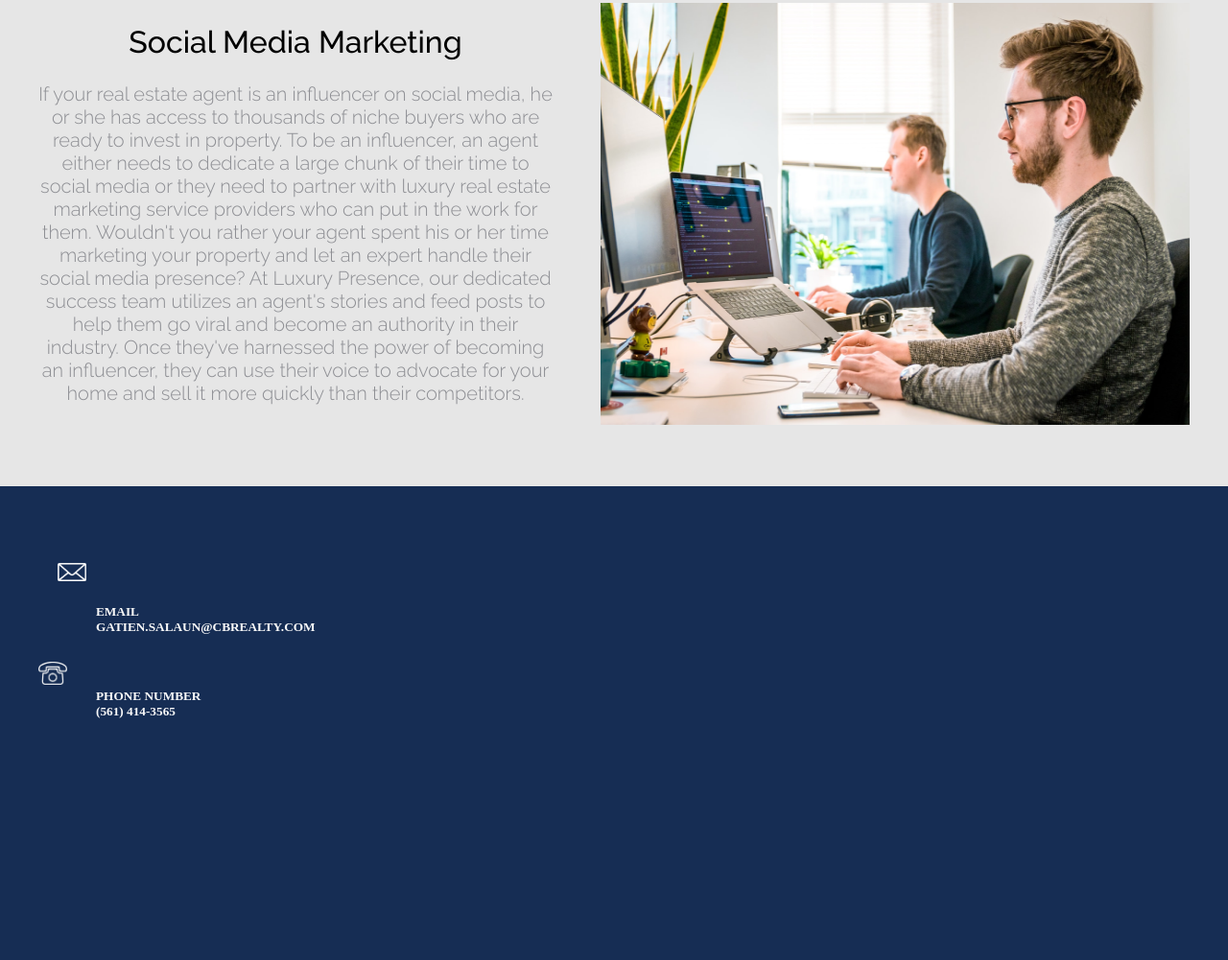
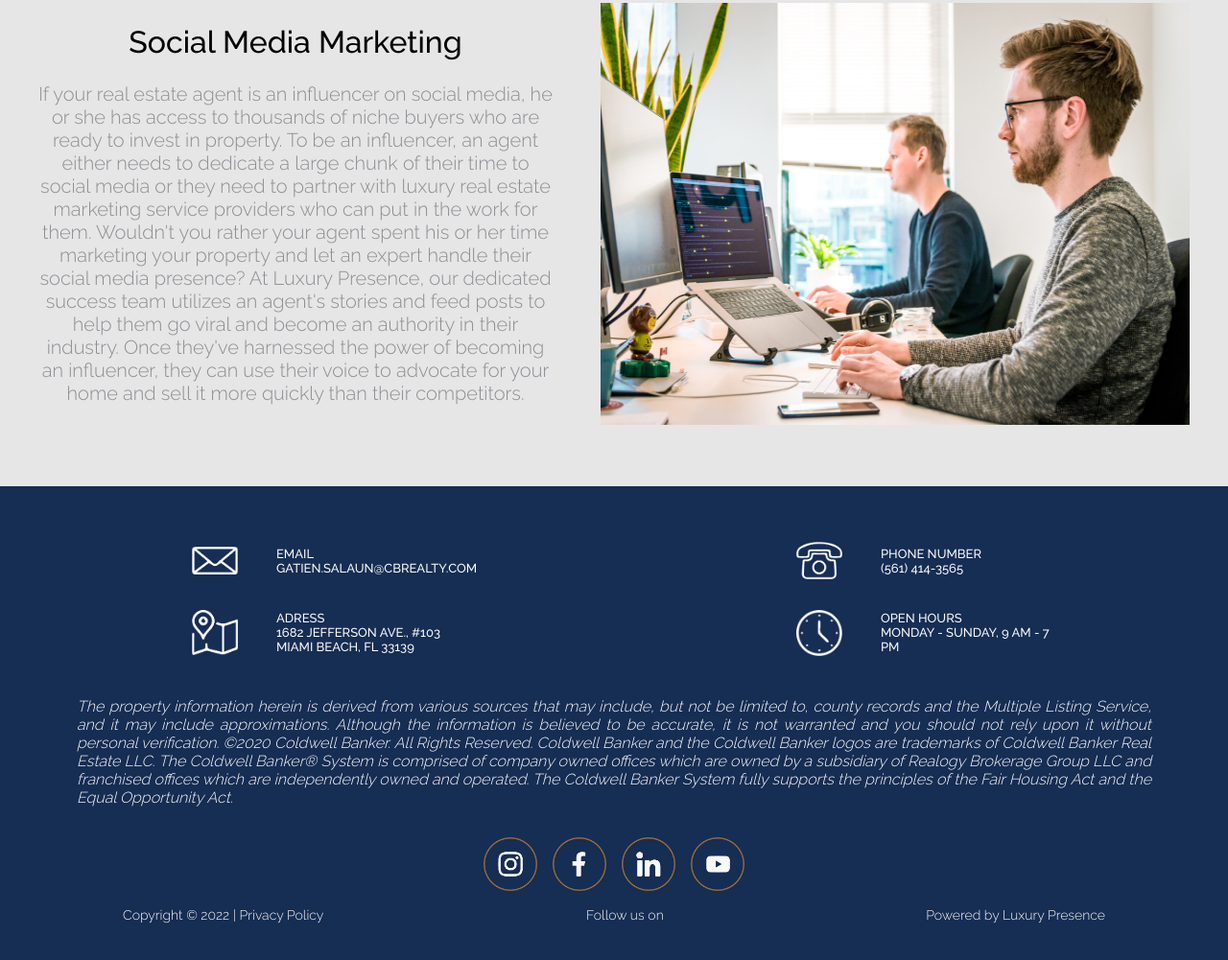
Before and after one commit to MartinSlonimschik/Luxury_Presence-Torre_Assessment, a plain HTML site: page index.html in a window 1280 px wide. Shown: the part 2853-3854 px from the top of the page at 96% size. Drawn offline with Linux system fonts and the light colour scheme.

Commit message:
segundoPush

```diff
--- a/Styles/index.css
+++ b/Styles/index.css
@@ -182,40 +182,91 @@ body{
 
 .footer{
     margin-top: 64px;
+    background-color: #162d54;
     width: 100%;
     height: 500px;
-    background-color: #162d54;
 }
 
-.infoRow{
+.businessInfo{
     position: absolute;
-    padding: 0px 40px 0px;
+    margin-top: 40px;
     width: 100%;
-    color: #F9F9F9;
+    height: 150px;
     display: inline-flex;
-    flex-direction: column;
-    justify-content: space-evenly;
 }
 
-.imageHolder{
-    width: 30px;
-    padding: 20px;
+.infoLeft{
+    width: 50%;
+    height: 150px;
+    justify-content: center;
 }
 
-.info{
-
+.singleInfoLeft{
+    width: 50%;
+    height: 75px;
+    margin-left: 25%;
+    display: inline-flex;
+    align-items: center;
 }
 
-.twoLineText{
-    position: absolute;
-    height: 40px;
-}
-
-.icons{
-    width: 30px;
-    padding-top: 60px;
+.infoIcon{
+    width: 48px;
+    margin: 0px 40px 0px;
 }
 
 .infoText{
-    margin-left: 60px;
+    color: #f9f9f9;
+    font-family: 'raleway', serif;
+    font-size: 13px;
+    font-weight: 450;
+    width: 700px;
 }
+
+.infoRight{
+    width: 50%;
+    height: 150px;
+    justify-content: center;
+}
+
+.singleInfoRight{
+    width: 50%;
+    height: 75px;
+    margin-left: 150px;
+    display: inline-flex;
+    align-items: center;
+}
+
+.footerParagraph{
+    color: #F9F9F9;
+    padding: 220px 80px 0px;
+    font-family: 'raleway', serif;
+    font-style: oblique;
+    font-weight: 300;
+    text-align: justify;
+}
+
+.socialNetworks{
+    width: 100%;
+    margin-top: 32px;
+    display: inline-flex;
+    justify-content: center;
+}
+
+.socialIcon{
+    width: 56px;
+    margin: 0px 8px 0px;
+}
+
+.lastFooterText{
+    width: 80%;
+    margin: 1% 10% 0%;
+    display: inline-flex;
+    justify-content: space-between;
+}
+
+.lastText{
+    font-family: 'raleway', serif;
+    font-size: 14px;
+    color: #F9F9F9;
+    font-weight: 300;
+}
--- a/index.html
+++ b/index.html
@@ -95,21 +95,45 @@
         <img class="infoSection4_image" src="Assets/Sections images/image-section4.png" alt="">
    </section>
    <section class="footer">
-        <div class="infoRow">
-            <div class="info">
-                <div class="imageHolder">
-                    <img class="icons" src="Assets/Footer/iconMail.png" alt="">
+        <div class="businessInfo">
+            <div class="infoLeft">
+                <div class="singleInfoLeft">
+                    <img class="infoIcon" src="Assets/Footer/iconMail.png" alt="">
+                    <h4 class="infoText">EMAIL<br>GATIEN.SALAUN@CBREALTY.COM</h4>
                 </div>
-                <div class="twoLineText">
-                    <h5 class="infoText">EMAIL</h5>
-                    <h5 class="infoText">GATIEN.SALAUN@CBREALTY.COM</h5>
+                <div class="singleInfoLeft">
+                    <img class="infoIcon" src="Assets/Footer/iconMap.png" alt="">
+                    <h4 class="infoText">ADRESS<br>1682 JEFFERSON AVE., #103 MIAMI BEACH, FL 33139</h4>
                 </div>
             </div>
-            <div class="info">
-                <img class="icons" src="Assets/Footer/iconPhone.png" alt="">
-                <h5 class="infoText">PHONE NUMBER</h5>
-                <h5 class="infoText">(561) 414-3565</h5>
+            <div class="infoRight">
+                <div class="singleInfoRight">
+                    <img class="infoIcon" src="Assets/Footer/iconPhone.png" alt="">
+                    <h4 class="infoText">PHONE NUMBER<br>(561) 414-3565</h4>
+                </div>
+                <div class="singleInfoRight">
+                    <img class="infoIcon" src="Assets/Footer/iconTime.png" alt="">
+                    <h4 class="infoText">OPEN HOURS<br>MONDAY - SUNDAY, 9 AM - 7 PM</h4>
+                </div>
             </div>
+        </div>
+        <p class="footerParagraph">     The property information herein is derived from various sources that may include, but not be limited
+            to, county records and the Multiple Listing Service, and it may include approximations. Although the information is
+            believed to be accurate, it is not warranted and you should not rely upon it without personal verification. ©2020 Coldwell
+            Banker. All Rights Reserved. Coldwell Banker and the Coldwell Banker logos are trademarks of Coldwell Banker Real Estate
+            LLC. The Coldwell Banker® System is comprised of company owned offices which are owned by a subsidiary of Realogy Brokerage
+            Group LLC and franchised offices which are independently owned and operated. The Coldwell Banker System fully supports the
+            principles of the Fair Housing Act and the Equal Opportunity Act.</p>
+        <div class="socialNetworks">
+            <img class="socialIcon" src="Assets/Footer/instagram.png" alt="">
+            <img class="socialIcon" src="Assets/Footer/facebook.png" alt="">
+            <img class="socialIcon" src="Assets/Footer/linkedln.png" alt="">
+            <img class="socialIcon" src="Assets/Footer/youtube.png" alt="">
+        </div>
+        <div class="lastFooterText">
+            <h5 class="lastText">Copyright © 2022 | Privacy Policy</h5>
+            <h5 class="lastText">Follow us on</h5>
+            <h5 class="lastText">Powered by Luxury Presence</h5>
         </div>
    </section>
 </body>
```
